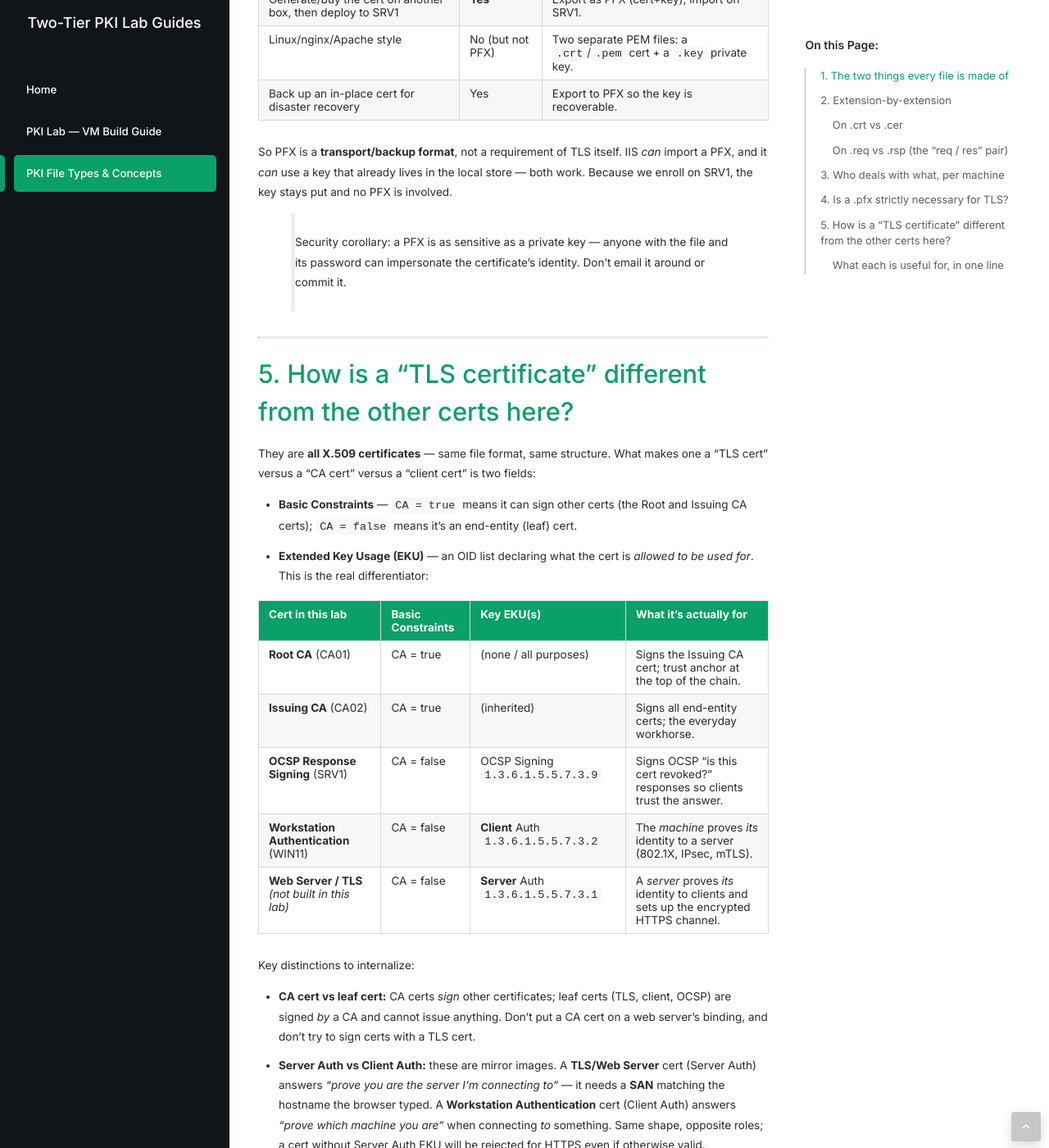
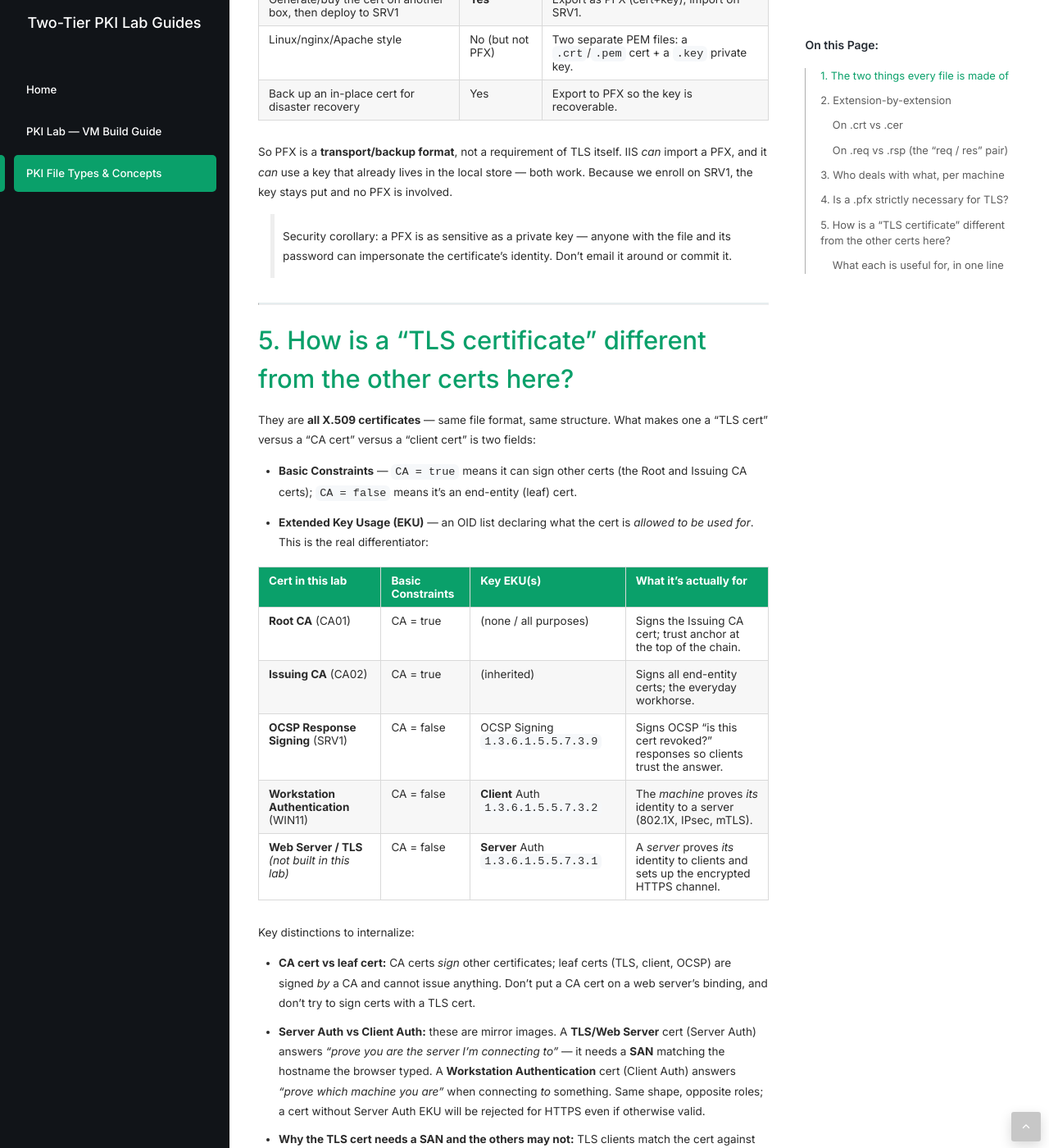
Before and after one commit to Arnesh-EC/PKI-Lab-Guides, a Jekyll site: the page built from files-and-concepts.md, in a window 1280 px wide and 1400 px high, scrolled down 2844 px. Shown: the whole window at 82% size. Built offline with Jekyll 4.4.1, drawn with Linux system fonts in a browser that asks for light colours; our own code applies the rules of GitHub Pages for plain Markdown files.

Commit message:
fix(css): tweak blockquote margin, padding

```diff
--- a/assets/css/stylesheet.css
+++ b/assets/css/stylesheet.css
@@ -291,7 +291,8 @@ summary, p {
 
 blockquote {
   border-left: 5px solid #eee;
-  padding: 10px 0px;
+  padding: 1px 0px 1px 10px;
+  margin: 15px;
 }
 
 iframe {
```
